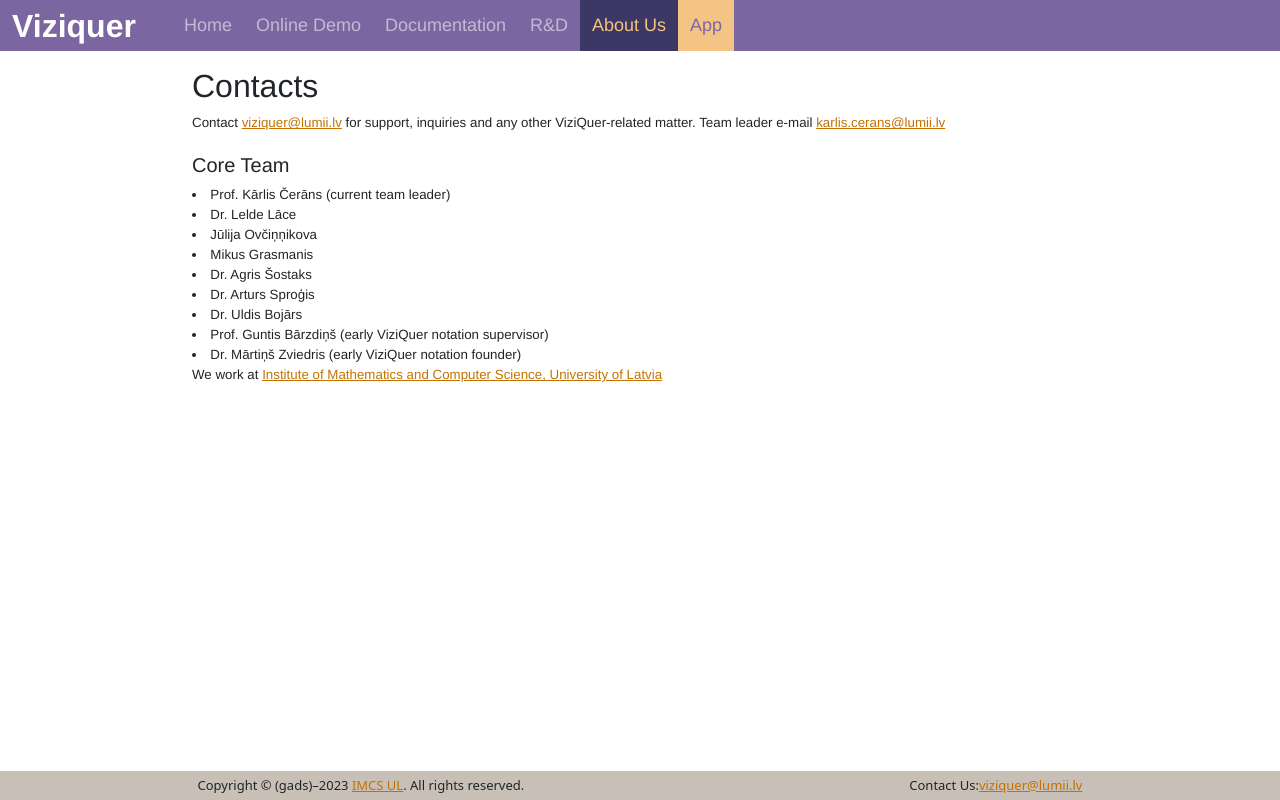
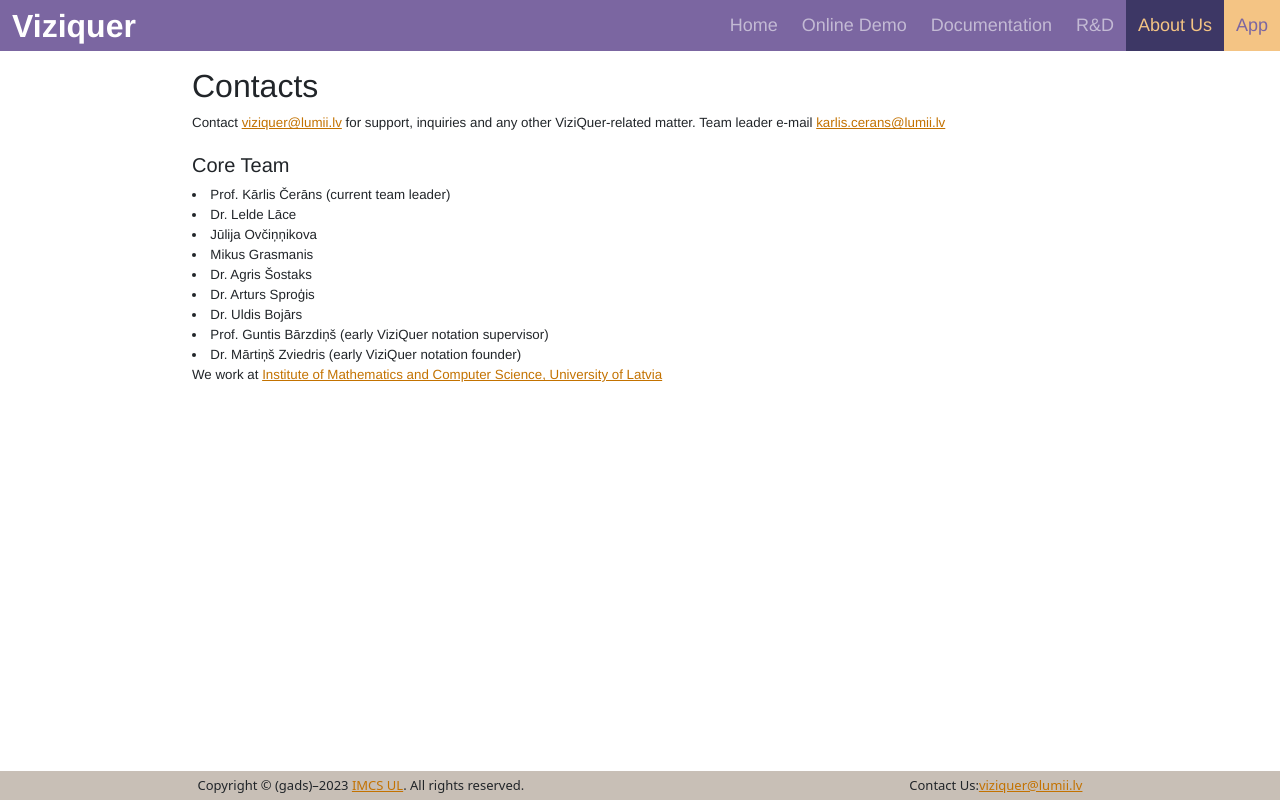
Before and after one commit to peppermint25/ViziQuer, an Angular app: page /contacts in a window 1280 px wide. Built offline with nearby package versions, Linux system fonts and the light colour scheme.

Commit message:
Updated navbar and footer

```diff
--- a/src/app/footer/footer.component.scss
+++ b/src/app/footer/footer.component.scss
@@ -19,7 +19,7 @@
   margin: auto;
 }
 
-@media  (max-width: 550px){
+@media  (max-width: 650px){
   footer{
     flex-direction: column;
     align-items: flex-start;
--- a/src/app/navbar/navbar.component.html
+++ b/src/app/navbar/navbar.component.html
@@ -14,7 +14,7 @@
     </button>
 
     <div class="collapse navbar-collapse" #collapseMenu id="navbarlist">
-    <ul class="navbar-nav">
+    <ul class="navbar-nav ms-auto">
         <li class="nav-item">
         <a
             class="nav-link"
--- a/src/app/navbar/navbar.component.scss
+++ b/src/app/navbar/navbar.component.scss
@@ -5,8 +5,10 @@
 $darker-primary-color: rgb(61, 55, 101);
 
 .navbar {
-    caret: none;
+    position: sticky;
     padding: 0;
+    top: 0;
+    z-index: 5;
     font-family: "Franklin Gothic Medium", "Arial Narrow", Arial, sans-serif;
     background-color: $primary-color;
     color: $text-color;
@@ -20,12 +22,8 @@
             color: $secondary-color;
         }
     }
-    // .navbar-toggler-icon {
-    // // font-size: smaller;
-    // }
     .navbar-nav {
         display: flex;
-        // margin: auto;
         padding-left: 20px;
         flex-wrap: wrap;
         justify-content: flex-start;
--- a/src/styles.scss
+++ b/src/styles.scss
@@ -11,13 +11,9 @@
 
 .component{
     font-family: Helvetica Neue, Helvetica, Arial, sans-serif;
-    // position: absolute;
-    // height: 10%;
     left: 50%;
-    // top: 20%;
-    margin: auto;
-    margin-top: 1rem;
+    margin: 1rem auto;
+    padding-bottom: 20px;
     font-size: smaller;
-    // transform: translate(-50%, -50%);
     width: clamp(300px, 70%, 900px);
 }
```
Also changed, not shown: 2 other files (tests, documents, lock files or other folders).
